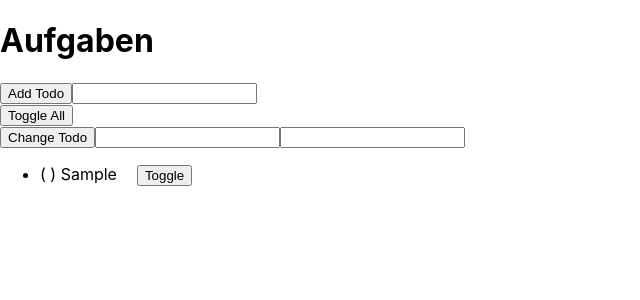
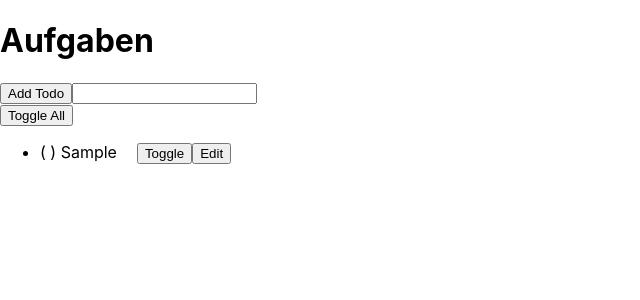
Before and after one commit to alissanguyen/aufgaben, a React (Create React App) app: page / in a window 1280 px wide. Both pictures are taken after typing "Sample" into the empty fields and a click on the button "Add Todo". Shown: the top 300 px of the page, without its empty margins (0-640 px from the left). Built offline with nearby package versions, Linux system fonts and the light colour scheme.

Commit message:
Users can now edit single todo and save the new todo name.

```diff
--- a/src/App.js
+++ b/src/App.js
@@ -1,5 +1,8 @@
 import React from 'react';
 import './App.css';
+
+// 1. Add an Edit button right next to the Toggle button.
+// 2. When clicking on the Edit button, the button change to "Save"
 
 function App() {
   const [todos, setTodos] = React.useState([])
@@ -29,6 +32,13 @@ function App() {
     todoArray[index].completed = !todoArray[index].completed
     setTodos(todoArray)
   }
+
+  function editOne(index, newTodoText) {
+    const todoArray = [...todos]
+    todoArray[index].todoText = newTodoText;
+    setTodos(todoArray)
+  }
+
   return (
     <div>
       <h1>Aufgaben</h1>
@@ -36,13 +46,9 @@ function App() {
         setTodos(prev => prev.concat(newTodo))
       }} />
       <ToggleAllButton onToggleAll={toggleAll} />
-
-      <div>
-        <button >Change Todo</button>
-        <input id="locationOfTodo" type="number" />
-        <input id="newTodoName" type="text" />
-      </div>
-      <TodoList todos={todos} onToggleSingleTodoItem={(index) => toggleOne(index)} />
+      <TodoList todos={todos}
+        onToggleSingleTodoItem={(index) => toggleOne(index)}
+        onEditSingleTodoItem={(index, newTodoText) => editOne(index, newTodoText)} />
     </div>
 
   );
@@ -52,9 +58,14 @@ const TodoList = (props) => {
   return (
     <ul>
       {props.todos.map((todo, index) => {
-        return <TodoItem todo={todo} onToggle={() => {
-          props.onToggleSingleTodoItem(index)
-        }} />
+        return <TodoItem todo={todo}
+          key={index}
+          onToggle={() => {
+            props.onToggleSingleTodoItem(index)
+          }}
+          onEdit={(newTodoText) => {
+            props.onEditSingleTodoItem(index, newTodoText)
+          }} />
       })
       }
     </ul>
@@ -62,10 +73,31 @@ const TodoList = (props) => {
 }
 
 const TodoItem = (props) => {
+
+  const [isEditing, setIsEditing] = React.useState(false);
+
+  const [newTodoText, setNewTodoText] = React.useState(props.todo.todoText)
+
   return (
     <li>
-      <p style={{ display: 'inline', marginRight: 20 }}>{props.todo.completed ? "(x)" : "( )"} {props.todo.todoText}</p>
-      <button onClick={props.onToggle}>Toggle</button>
+      {
+        isEditing ? (
+          <React.Fragment>
+            <input value={newTodoText} onChange={event => {
+              setNewTodoText(event.target.value)
+            }} />
+            <button onClick={() => { props.onEdit(newTodoText); setIsEditing(false) }}>Save</button>
+          </React.Fragment>
+        ) : (
+            <React.Fragment>
+              <p style={{ display: 'inline', marginRight: 20 }}>{props.todo.completed ? "(x)" : "( )"} {props.todo.todoText}</p>
+              <button onClick={props.onToggle}>Toggle</button>
+              <button onClick={() => {
+                setIsEditing(true)
+              }}>Edit</button>
+            </React.Fragment>
+          )
+      }
     </li>
   )
 }
```
Also changed, not shown: 1 other file (tests, documents, lock files or other folders).
